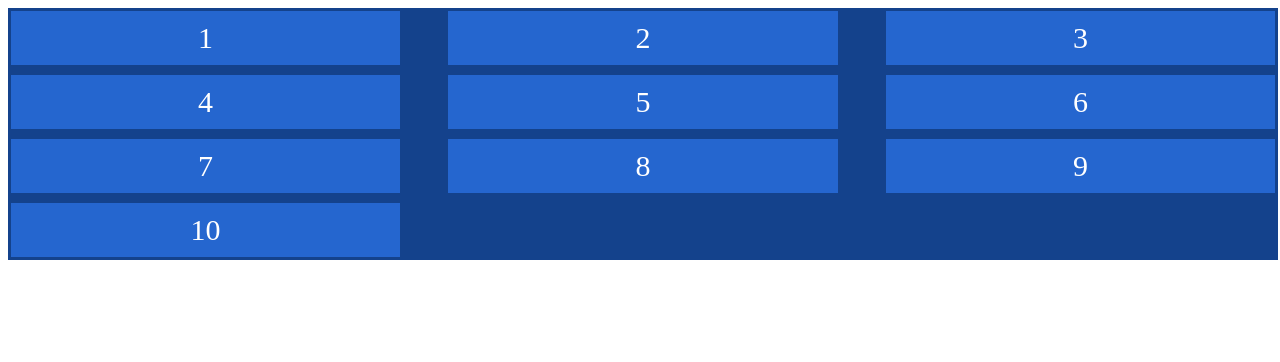
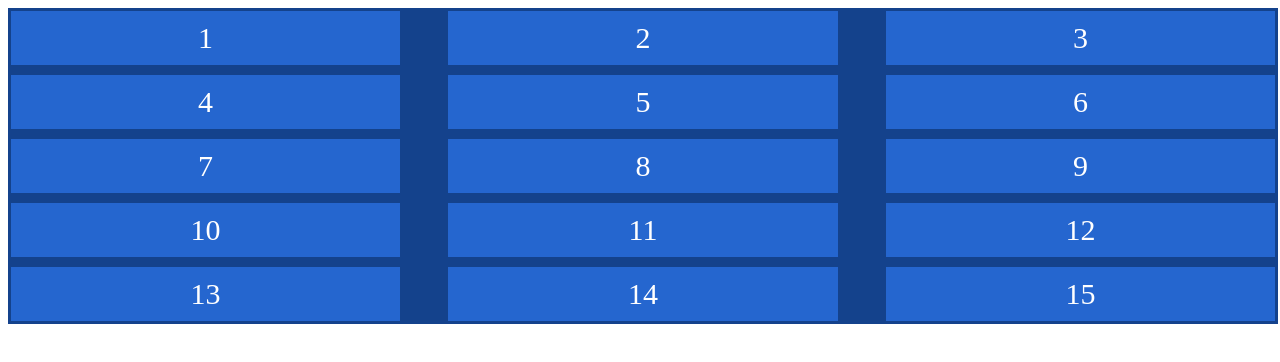
Before and after one commit to testUser-sl/first_repository, a plain HTML site: page index.html in a window 1280 px wide. Drawn offline with Linux system fonts and the light colour scheme.

Commit message:
Update index.html

```diff
--- a/index.html
+++ b/index.html
@@ -18,6 +18,11 @@
         <div class="child">8</div>
         <div class="child">9</div>
         <div class="child">10</div>
+        <div class="child">11</div>
+        <div class="child">12</div>
+        <div class="child">13</div>
+        <div class="child">14</div>
+        <div class="child">15</div>
     </div>
 </body>
 </html>
```
